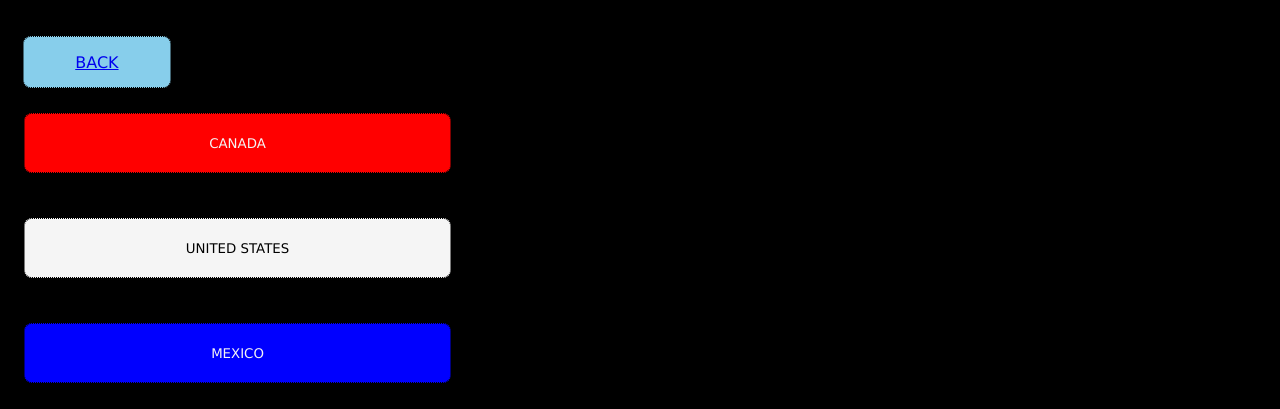
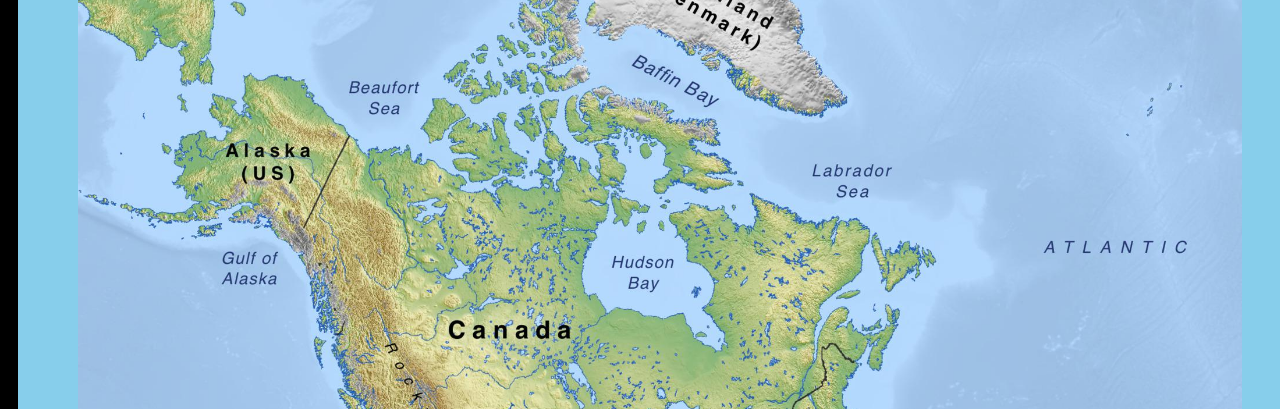
Before and after one commit to Acstebbins7/Coding-Around, a plain HTML site: page northamerica.html in a window 1280 px wide. Shown: the part 86-495 px from the top of the page. Drawn offline with Linux system fonts and the light colour scheme.

Commit message:
Cannot make up my mind.

```diff
--- a/northamerica.css
+++ b/northamerica.css
@@ -1,14 +1,18 @@
 * {
   background-color: black;
-  border: 1px dotted black;
+  /* border: 1px dotted black; */
   font-family: Verdana, Geneva, Tahoma, sans-serif;
 }
 .container h1 {
   align-items: center;
   background-color: skyblue;
+  background-image: url("./images/northamerica.jpg");
+  background-position: center;
+  background-size: contain;
+  background-repeat: no-repeat;
   border-radius: 8px;
   display: flex;
-  height: auto;
+  height: 1000px;
   justify-content: center;
   margin: 10px;
   padding: 10px;
--- a/northamerica.html
+++ b/northamerica.html
@@ -11,7 +11,7 @@
     <div class="container">
         <h1>NORTH AMERICA</h1>
         <br>
-        <a href="./index.html">BACK</a>
+        <a href="./page2.html">EARTH</a>
 
         <div class="jumbotron">
             <button id="canada">CANADA</button>
--- a/page2style.css
+++ b/page2style.css
@@ -1,6 +1,4 @@
 * {
-  height: auto;
-  width: 100%;
   font-weight: bolder;
   font-family: Verdana, Geneva, Tahoma, sans-serif;
   resize: both;
```
Also changed, not shown: index.html (+2 -4 lines).
